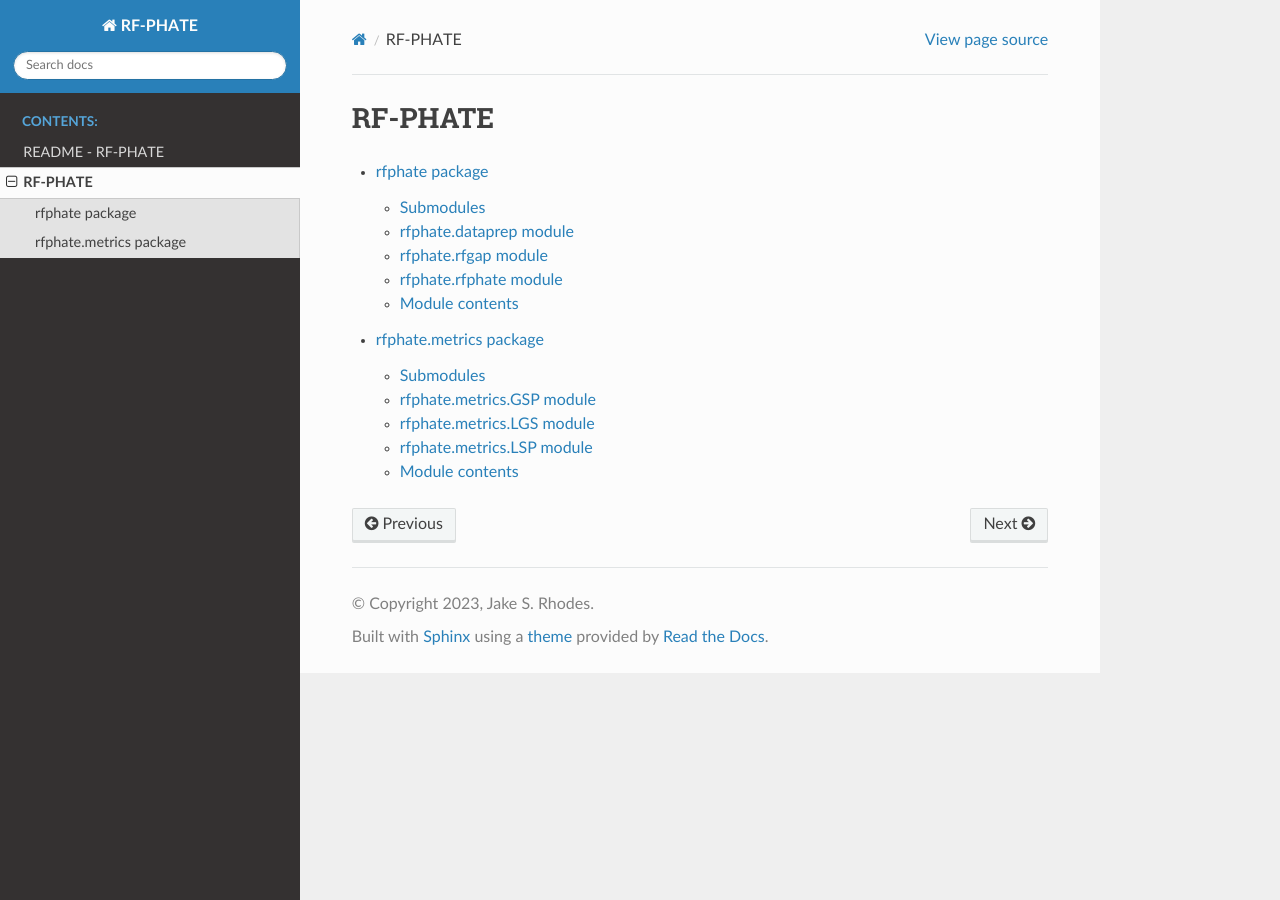
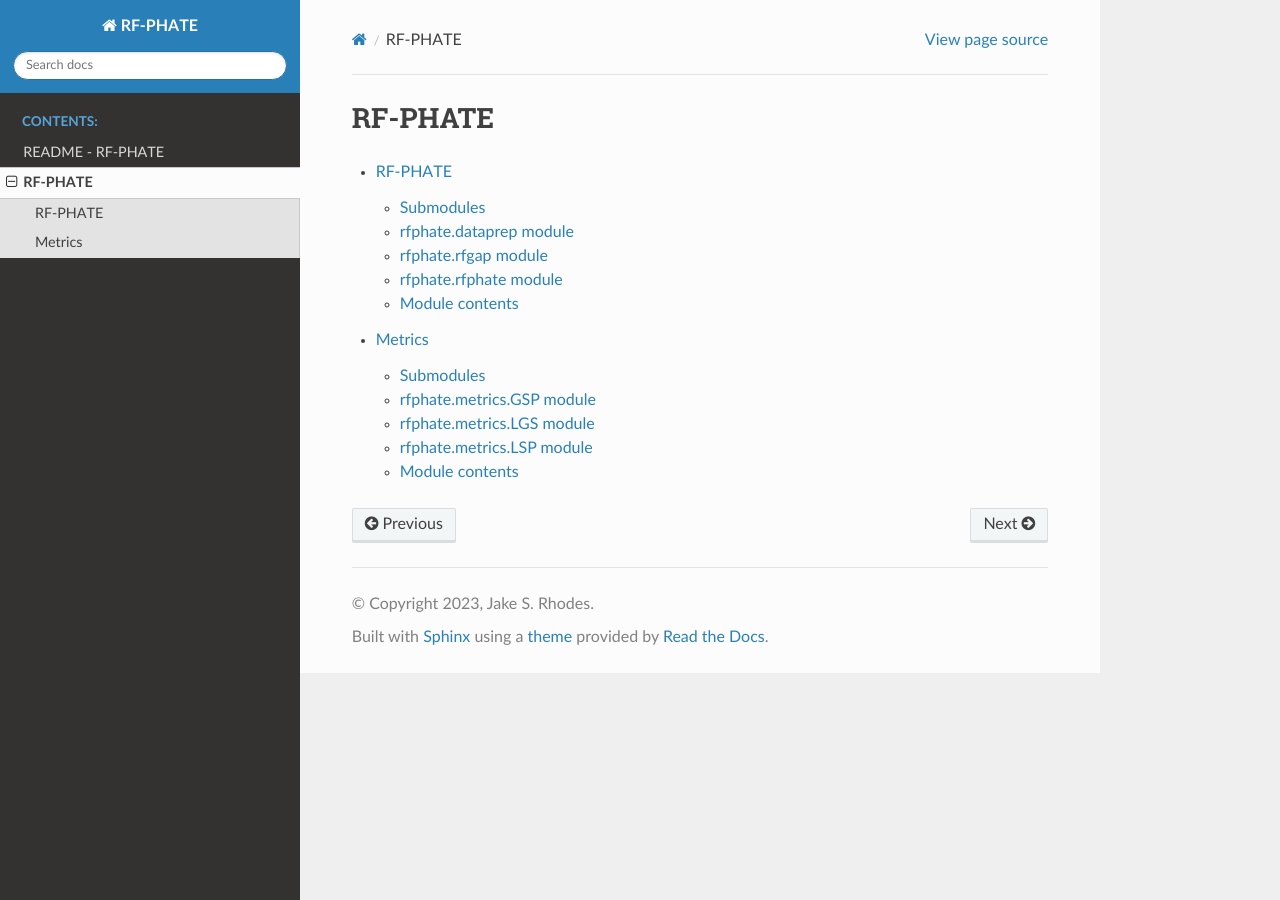
Before and after one commit to jakerhodes/RF-PHATE, a Sphinx documentation site: the page built from docs/modules.rst, in a window 1280 px wide. Built offline with Sphinx 7.4.7 and the Read the Docs theme 2.0.0, drawn with Linux system fonts in a browser that asks for light colours.

Commit message:
Update headers

```diff
--- a/docs/rfphate.metrics.rst
+++ b/docs/rfphate.metrics.rst
@@ -1,5 +1,5 @@
-rfphate.metrics package
-=======================
+Metrics
+=======
 
 Submodules
 ----------
--- a/docs/rfphate.rst
+++ b/docs/rfphate.rst
@@ -1,5 +1,5 @@
-rfphate package
-===============
+RF-PHATE
+========
 
 Submodules
 ----------
```
